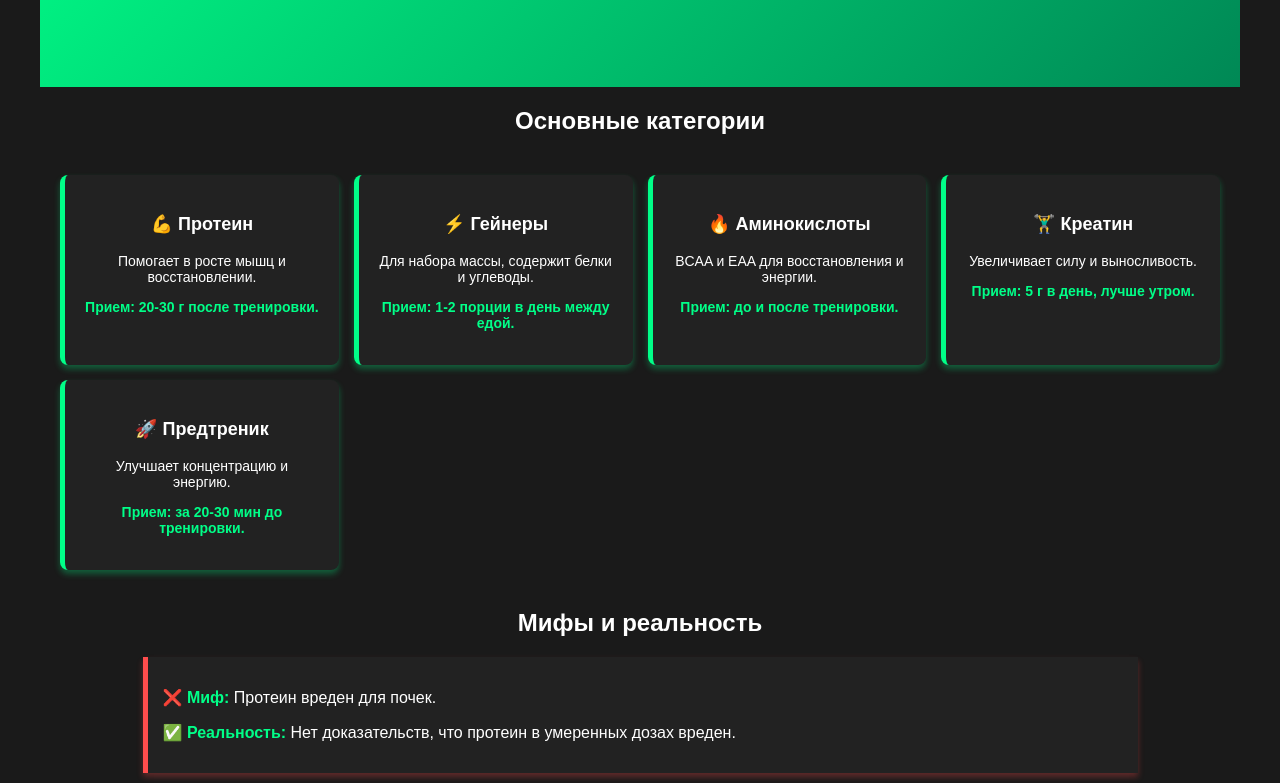
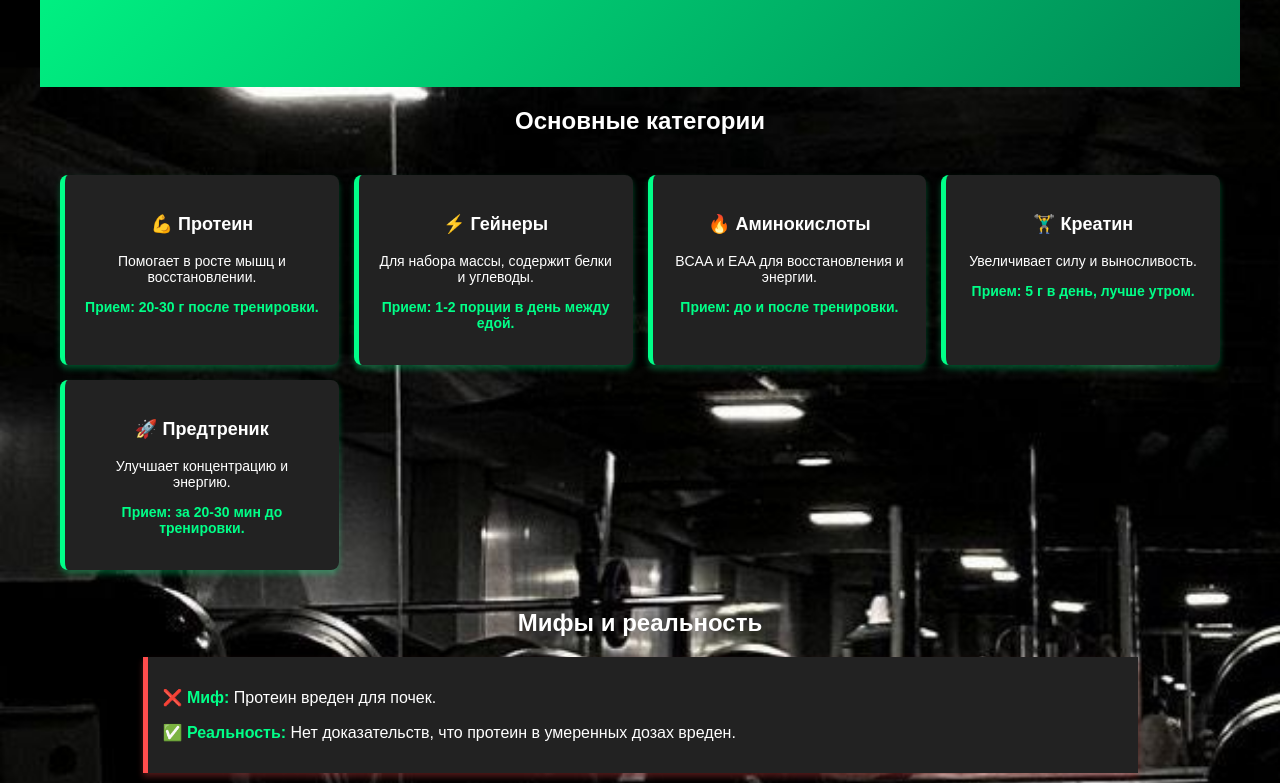
Before and after one commit to Zoro6900/P1, a plain HTML site: page index.html in a window 1280 px wide. Shown: the part 194-977 px from the top of the page. Drawn offline with Linux system fonts and the light colour scheme.

Commit message:
Update styles.css

```diff
--- a/styles.css
+++ b/styles.css
@@ -1,5 +1,6 @@
 /* Общие стили */
 body {
+    background: url('Hpotka.jpg') center/cover no-repeat;
     background-color: #1a1a1a;
     color: white;
     font-family: 'Arial', sans-serif;
```
